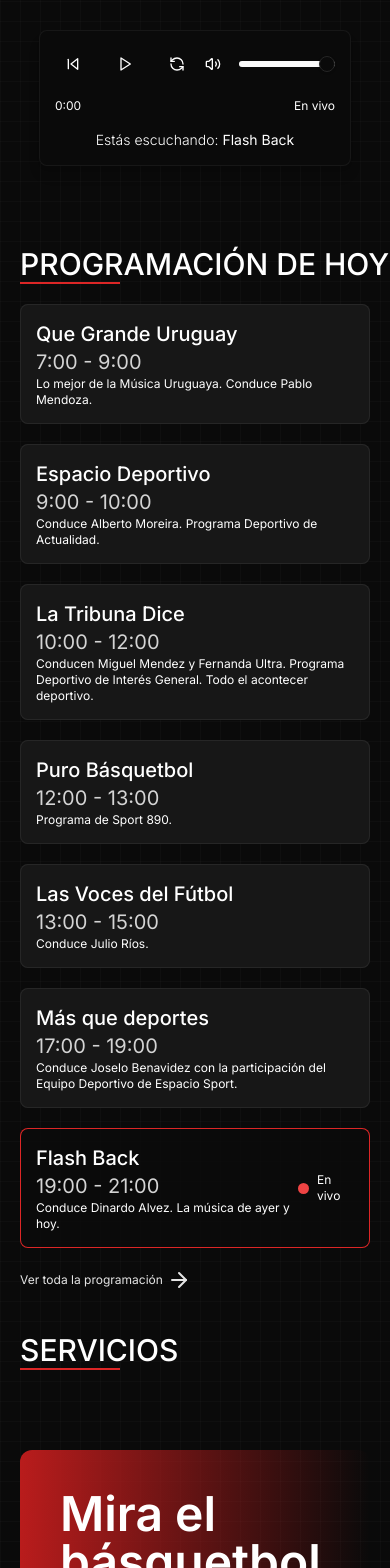
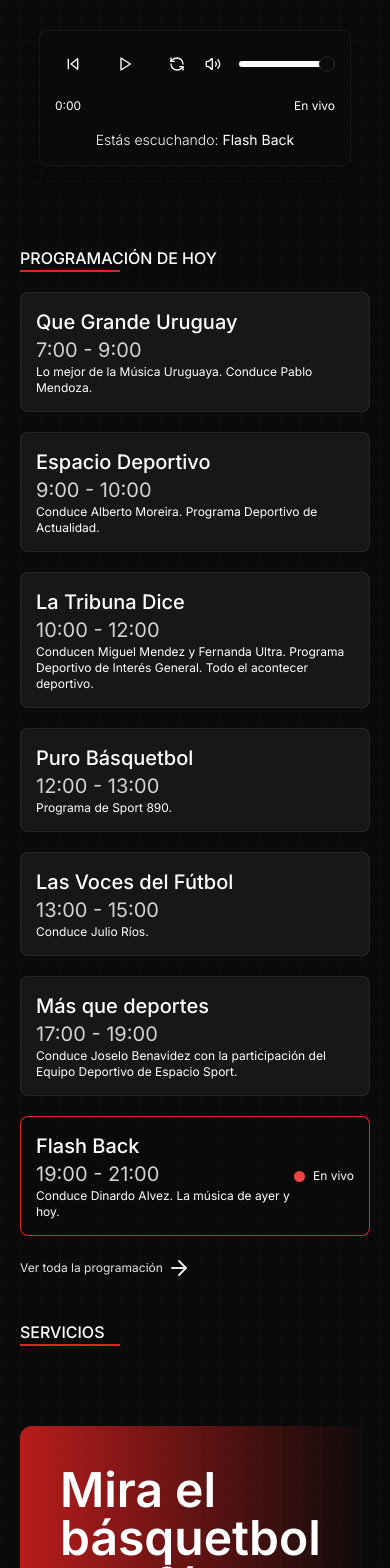
Before and after one commit to leandromatc/espaciofm, a Next.js app: page / in a window 390 px wide. Shown: the part 399-1967 px from the top of the page. Built offline with nearby package versions, Linux system fonts and the light colour scheme.

Commit message:
Enhance heading styles and layout for Services and TodayPrograms components

```diff
--- a/components/Services.tsx
+++ b/components/Services.tsx
@@ -4,7 +4,7 @@
   return (
     <section className="px-5 py-10" id="servicios">
       <div className="w-max">
-        <h2 className="text-3xl font-medium uppercase">Servicios</h2>
+        <h2 className="font-medium uppercase md:text-3xl">Servicios</h2>
         <span className="block h-[2px] w-[100px] bg-red-600"></span>
       </div>
     </section>
--- a/components/TodayPrograms.tsx
+++ b/components/TodayPrograms.tsx
@@ -41,7 +41,9 @@
   return (
     <section className="px-5">
       <div className="w-max">
-        <h2 className="text-3xl font-medium uppercase">Programación de hoy</h2>
+        <h2 className="text-wrap font-medium uppercase md:text-3xl">
+          Programación de hoy
+        </h2>
         <span className="block h-[2px] w-[100px] bg-red-600"></span>
       </div>
       <div className="flex flex-col gap-5 py-5">
@@ -63,7 +65,7 @@
                 <p className="text-xs">{program.description}</p>
               </div>
               {currentProgram === program.name && (
-                <span className="flex items-center gap-2 text-xs">
+                <span className="flex flex-shrink-0 items-center gap-2 text-xs">
                   <Ping />
                   En vivo
                 </span>
```
